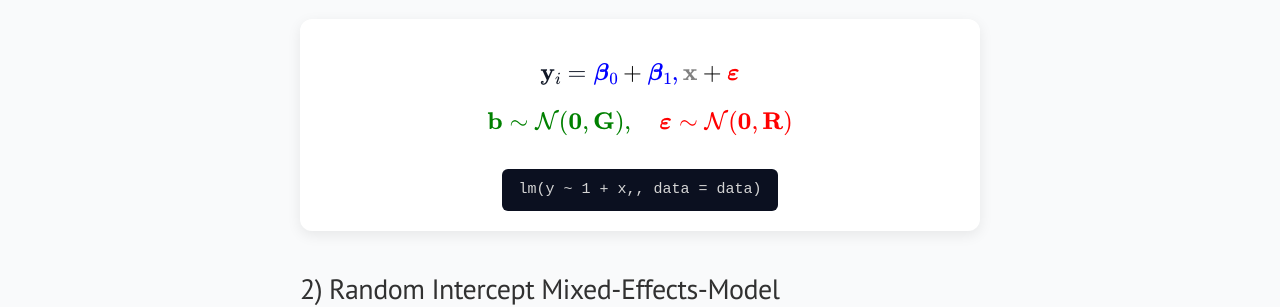
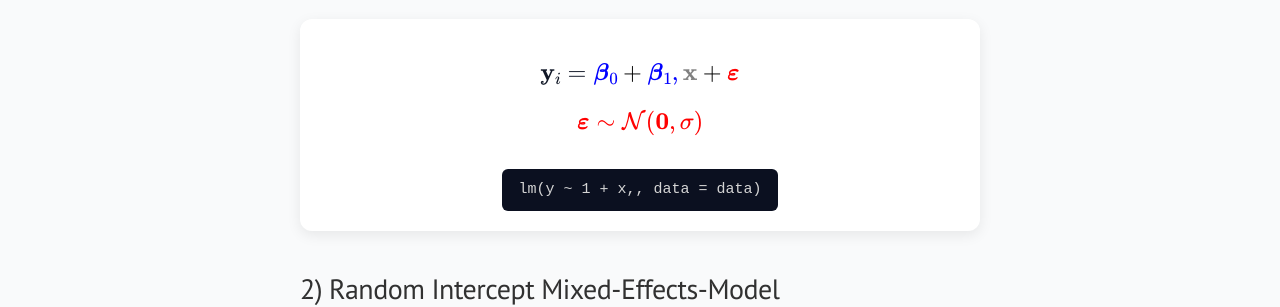
Before and after one commit to lennartseizer/ild, a Jekyll site: the page built from 9.html, in a window 1280 px wide. Shown: the part 435-742 px from the top of the page. Built offline with Jekyll 4.4.1, drawn with Linux system fonts in a browser that asks for light colours.

Commit message:
Update 9.html

```diff
--- a/9.html
+++ b/9.html
@@ -103,8 +103,7 @@ title: Formulas
       \color{black}+ \color{red}{\boldsymbol\varepsilon}
       $$
       $$
-      \color{green}{\mathbf b} \sim \mathcal N(\mathbf 0,\mathbf G),\quad
-      \color{red}{\boldsymbol\varepsilon} \sim \mathcal N(\mathbf 0,\mathbf R)
+      \color{red}{\boldsymbol\varepsilon} \sim \mathcal N(\mathbf 0,\mathbf \sigma)
       $$
       <center>
       <div class="code" style="font-size: 15px";>
```
